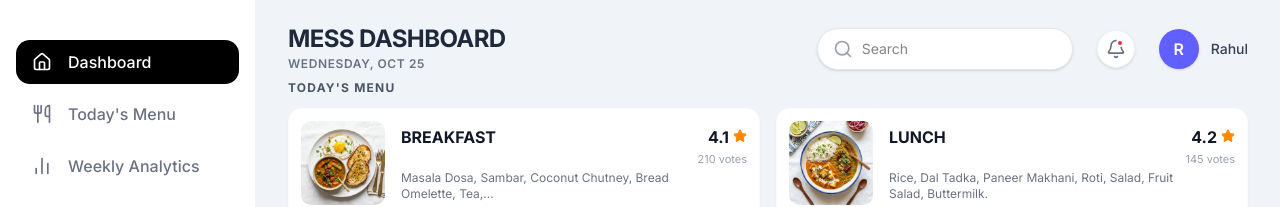
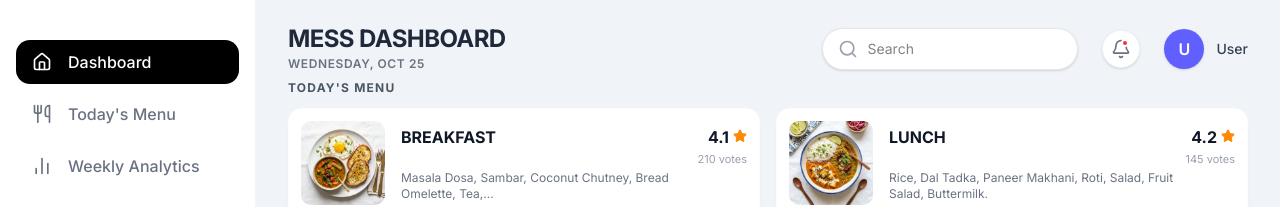
Before and after one commit to SwarnabhG07/messcheck, a Next.js app: page / in a window 1280 px wide. Shown: the top 207 px of the page. Built offline with nearby package versions, Linux system fonts and the light colour scheme; no server answers.

Commit message:
feat: add user profile dropdown with sign out functionality in AppLayout

```diff
--- a/app/components/AppLayout.tsx
+++ b/app/components/AppLayout.tsx
@@ -1,7 +1,9 @@
 "use client";
 
+import { useState, useRef, useEffect } from "react";
 import { usePathname } from "next/navigation";
 import Link from "next/link";
+import { signOut } from "next-auth/react";
 import {
   Home,
   Utensils,
@@ -11,6 +13,7 @@ import {
   Settings,
   Search,
   Bell,
+  LogOut,
 } from "lucide-react";
 
 const menuItems = [
@@ -22,8 +25,21 @@ const menuItems = [
   { name: "Settings", icon: Settings, href: "/settings" },
 ];
 
-export default function AppLayout({ children }: { children: React.ReactNode }) {
+export default function AppLayout({ children, user }: { children: React.ReactNode, user?: any }) {
   const pathname = usePathname();
+  const [profileOpen, setProfileOpen] = useState(false);
+  const dropdownRef = useRef<HTMLDivElement>(null);
+
+  // Close dropdown when clicking outside
+  useEffect(() => {
+    function handleClickOutside(e: MouseEvent) {
+      if (dropdownRef.current && !dropdownRef.current.contains(e.target as Node)) {
+        setProfileOpen(false);
+      }
+    }
+    document.addEventListener("mousedown", handleClickOutside);
+    return () => document.removeEventListener("mousedown", handleClickOutside);
+  }, []);
 
   const authRoutes = ["/login", "/signup"];
   if (authRoutes.includes(pathname)) {
@@ -83,11 +99,45 @@ export default function AppLayout({ children }: { children: React.ReactNode }) {
               <Bell className="w-5 h-5" />
               <span className="absolute top-2 right-2.5 w-2 h-2 bg-red-500 rounded-full border-2 border-white"></span>
             </button>
-            <div className="flex items-center gap-3">
-              <div className="w-10 h-10 rounded-full bg-indigo-500 text-white flex items-center justify-center font-semibold shadow-sm">
-                R
-              </div>
-              <span className="text-gray-700 font-medium text-sm">Rahul</span>
+
+            {/* Profile with Dropdown */}
+            <div className="relative" ref={dropdownRef}>
+              <button
+                onClick={() => setProfileOpen(!profileOpen)}
+                className="flex items-center gap-3 cursor-pointer hover:opacity-80 transition-opacity"
+              >
+                <div className="w-10 h-10 rounded-full bg-indigo-500 text-white flex items-center justify-center font-semibold shadow-sm">
+                  {user?.name?.[0]?.toUpperCase() || "U"}
+                </div>
+                <span className="text-gray-700 font-medium text-sm">
+                  {user?.name || "User"}
+                </span>
+              </button>
+
+              {/* Dropdown Menu */}
+              {profileOpen && (
+                <div className="absolute right-0 top-14 w-48 bg-white rounded-xl shadow-[0_8px_30px_-6px_rgba(0,0,0,0.12)] border border-gray-100 py-1.5 z-50 animate-in fade-in slide-in-from-top-2 duration-200">
+                  <Link
+                    href="/settings"
+                    onClick={() => setProfileOpen(false)}
+                    className="flex items-center gap-3 px-4 py-2.5 text-sm text-gray-600 hover:bg-gray-50 hover:text-gray-900 transition-colors"
+                  >
+                    <Settings className="w-4 h-4" />
+                    Settings
+                  </Link>
+                  <div className="mx-3 my-1 h-px bg-gray-100" />
+                  <button
+                    onClick={() => {
+                      setProfileOpen(false);
+                      signOut();
+                    }}
+                    className="flex items-center gap-3 px-4 py-2.5 text-sm text-red-500 hover:bg-red-50 hover:text-red-600 transition-colors w-full"
+                  >
+                    <LogOut className="w-4 h-4" />
+                    Sign Out
+                  </button>
+                </div>
+              )}
             </div>
           </div>
         </header>
--- a/app/layout.tsx
+++ b/app/layout.tsx
@@ -21,18 +21,22 @@ export const metadata: Metadata = {
   description: "Generated by create next app",
 };
 
-export default function RootLayout({
+import { auth } from "@/auth";
+
+export default async function RootLayout({
   children,
 }: Readonly<{
   children: React.ReactNode;
 }>) {
+  const session = await auth();
+
   return (
     <html
       lang="en"
       className={cn("h-full", "antialiased", geistSans.variable, geistMono.variable, "font-sans", inter.variable)}
     >
       <body className="min-h-full flex flex-col">
-        <AppLayout>{children}</AppLayout>
+        <AppLayout user={session?.user}>{children}</AppLayout>
       </body>
     </html>
   );
```
